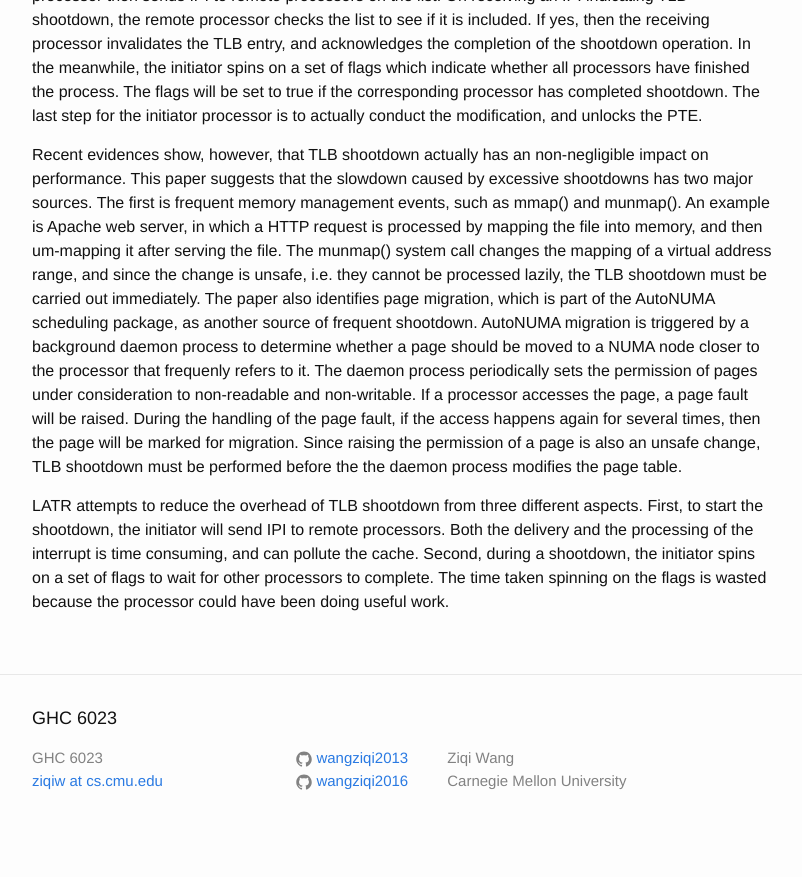
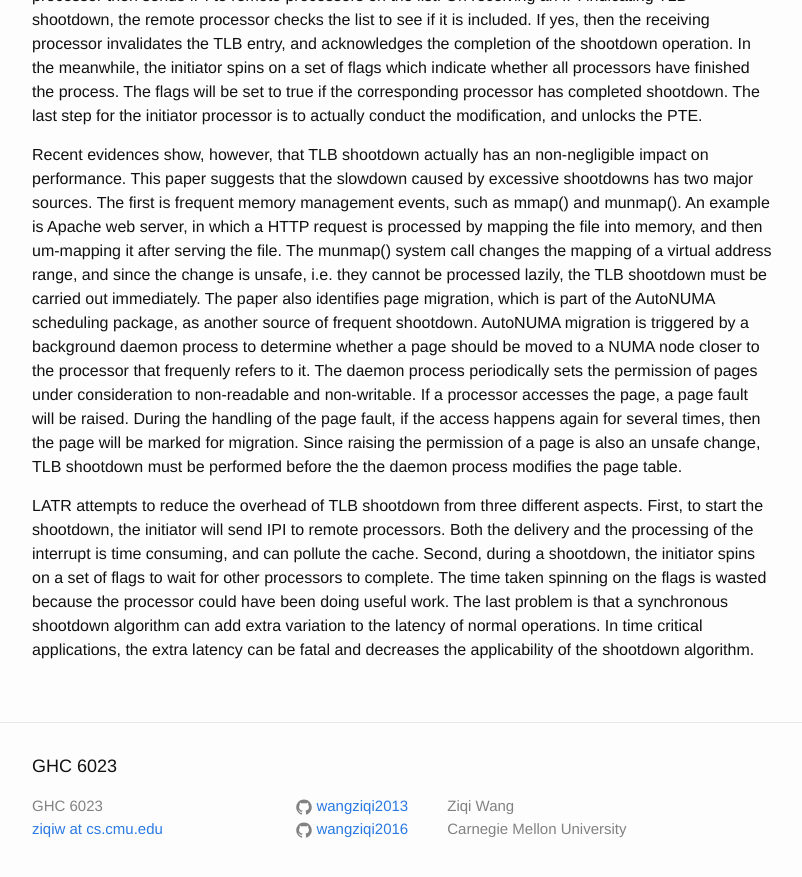
Before and after one commit to wangziqi2013/wangziqi2013.github.io, a Jekyll site: the page built from _posts/2018-12-26-latr.markdown, in a window 1280 px wide and 900 px high, scrolled down 865 px. Shown: the top 877 px of the window, without its empty margins (238-1040 px from the left). Built offline with Jekyll 4.4.1, drawn with Linux system fonts in a browser that asks for light colours; before the commit the page ends 1717 px from its top, so only the background shows below that.

Commit message:
Finish problem

```diff
--- a/_posts/2018-12-26-latr.markdown
+++ b/_posts/2018-12-26-latr.markdown
@@ -52,4 +52,6 @@ LATR attempts to reduce the overhead of TLB shootdown from three different aspec
 the initiator will send IPI to remote processors. Both the delivery and the processing of the interrupt is time consuming,
 and can pollute the cache. Second, during a shootdown, the initiator spins on a set of flags to wait for other
 processors to complete. The time taken spinning on the flags is wasted because the processor could have been doing
-useful work.
+useful work. The last problem is that a synchronous shootdown algorithm can add extra variation to the latency of
+normal operations. In time critical applications, the extra latency can be fatal and decreases the applicability of
+the shootdown algorithm.
```
